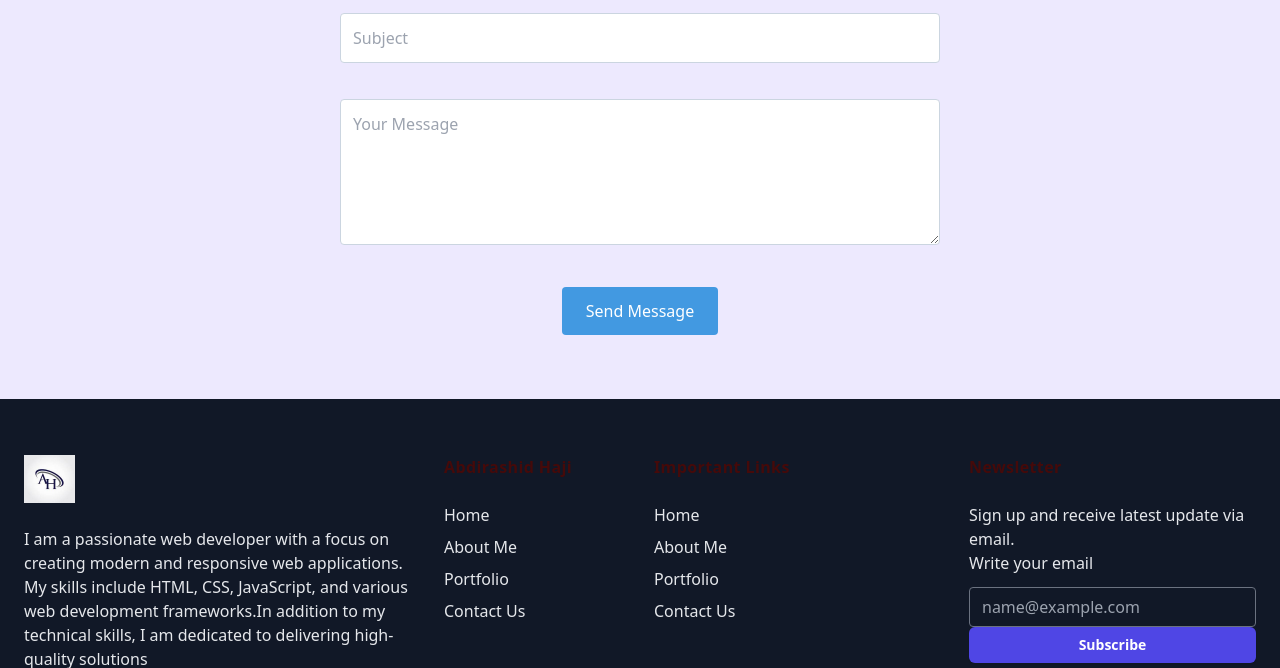
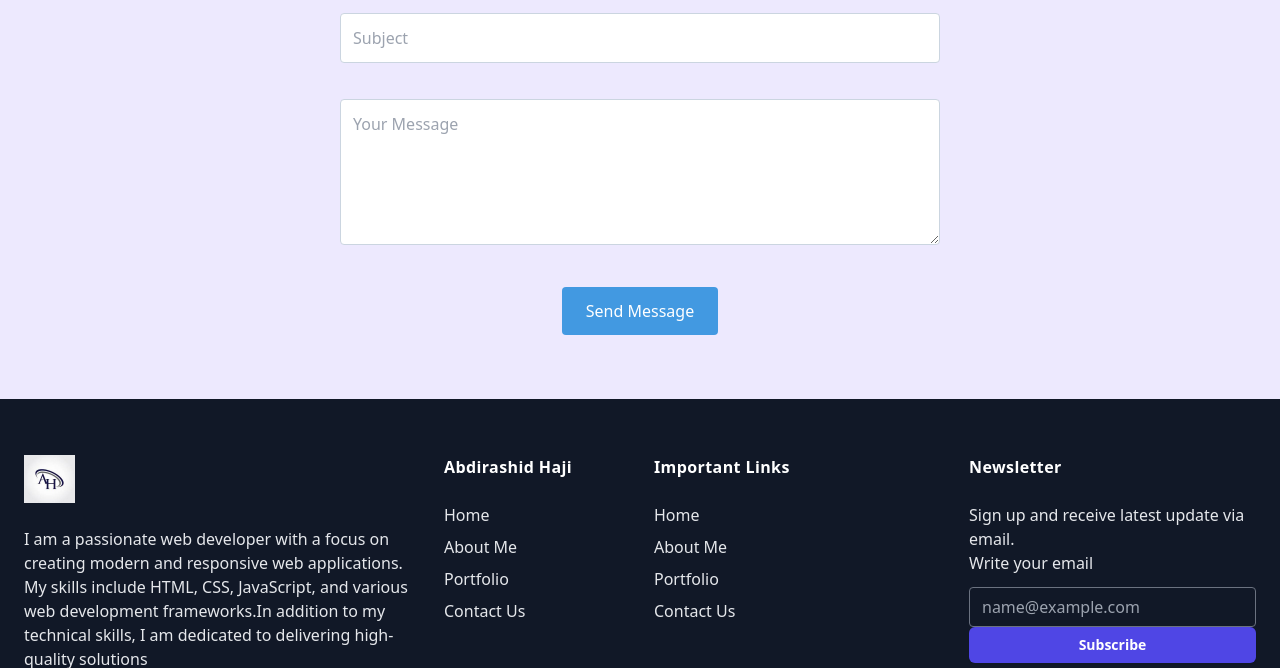
Before and after one commit to AbdirashidHaji/Portfolio-website, a plain HTML site: page index.html in a window 1280 px wide. Shown: the part 2268-2936 px from the top of the page. Drawn offline with nearby package versions, Linux system fonts and the light colour scheme.

Commit message:
text added

```diff
--- a/index.html
+++ b/index.html
@@ -161,7 +161,7 @@
             </p>
           </div>
           <div class="lg:col-span-2 md:span-4 col-span-12">
-           <h5 class="tracking-wide text-red-950 font-bold">Abdirashid Haji</h5>
+           <h5 class="tracking-wide text-white font-bold">Abdirashid Haji</h5>
            <ul class="list-none mt-6 space-y-2">
             <li><a href="#" class="hover:text-rose-950 transition-all duration-500 ease-in-out">Home</a></li>
             <li><a href="#" class="hover:text-rose-950 transition-all duration-500 ease-in-out">About Me</a></li>
@@ -170,7 +170,7 @@
            </ul>
           </div>
           <div class="lg:col-span-3 md:span-4 col-span-12">
-            <h5 class="tracking-wide text-red-950 font-bold">Important Links</h5>
+            <h5 class="tracking-wide text-white font-bold">Important Links</h5>
             <ul class="list-none space-y-2 mt-6">
               <li><a href="#" class="hover:text-rose-950 transition-all duration-500 ease-in-out">Home</a></li>
             <li><a href="#" class="hover:text-rose-950 transition-all duration-500 ease-in-out">About Me</a></li>
@@ -179,7 +179,7 @@
             </ul>
           </div>
           <div class="lg:col-span-3 md:span-4 col-span-12">
-            <h5 class="tracking-wide text-red-950 font-bold">Newsletter</h5>
+            <h5 class="tracking-wide text-white font-bold">Newsletter</h5>
             <p class="mt-6">Sign up and receive latest update via email.</p>
             <form action="">
               <label for="email-input">Write your email <span class="text-red-600"></span></label>
```
